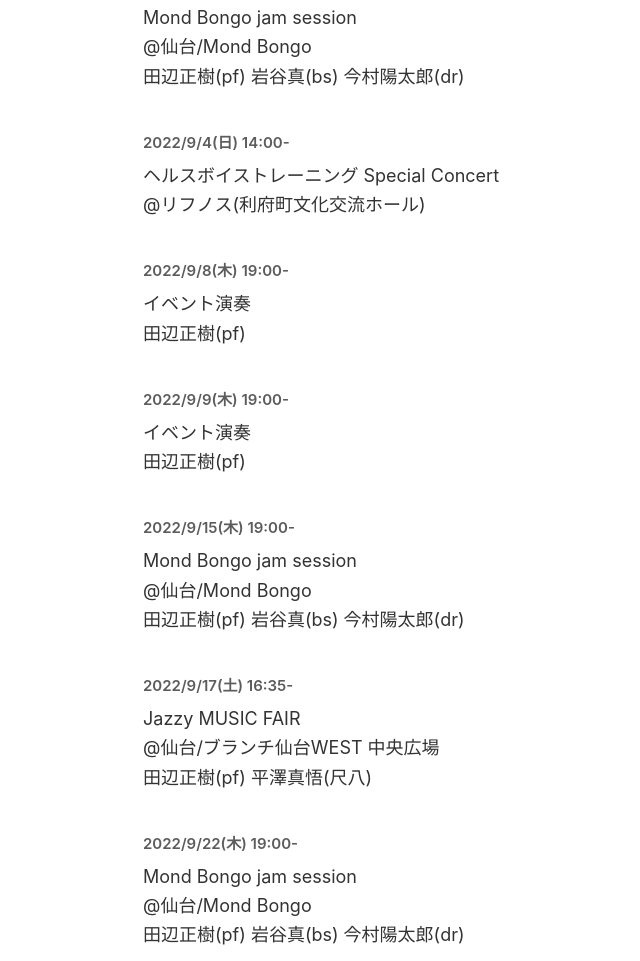
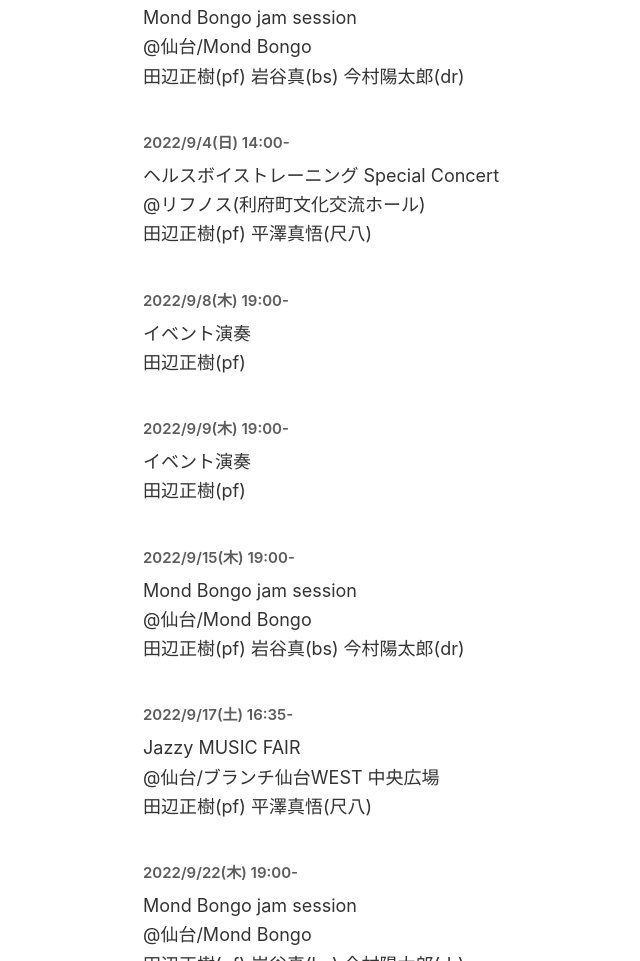
Before and after one commit to katanabo/portfoflio, a Gatsby site: page /posts/2022_9/schedule in a window 1280 px wide. Shown: the part 765-1726 px from the top of the page, without its empty margins (177-817 px from the left). Built offline with nearby package versions, Linux system fonts and the light colour scheme; Gatsby itself is replaced by a stand-in of ours; some packages are replaced by stand-ins of ours.

Commit message:
update schedule 9

```diff
--- a/content/posts/2022_9/index.md
+++ b/content/posts/2022_9/index.md
@@ -20,6 +20,7 @@ Mond Bongo jam session
 ### 2022/9/4(日) 14:00-
 ヘルスボイストレーニング Special Concert
 @リフノス(利府町文化交流ホール)
+田辺正樹(pf) 平澤真悟(尺八)
 
 ### 2022/9/8(木) 19:00-
 イベント演奏
```
